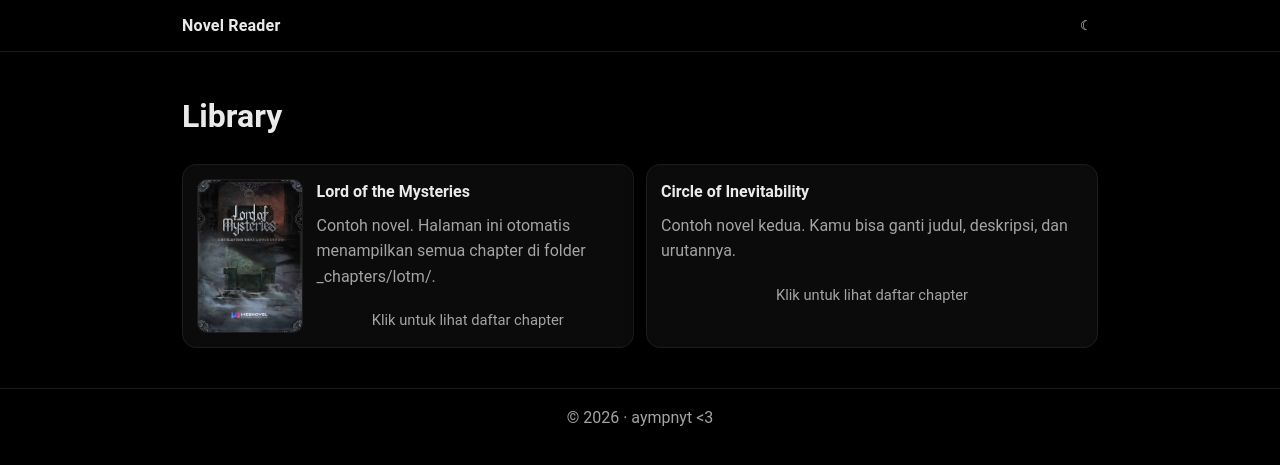
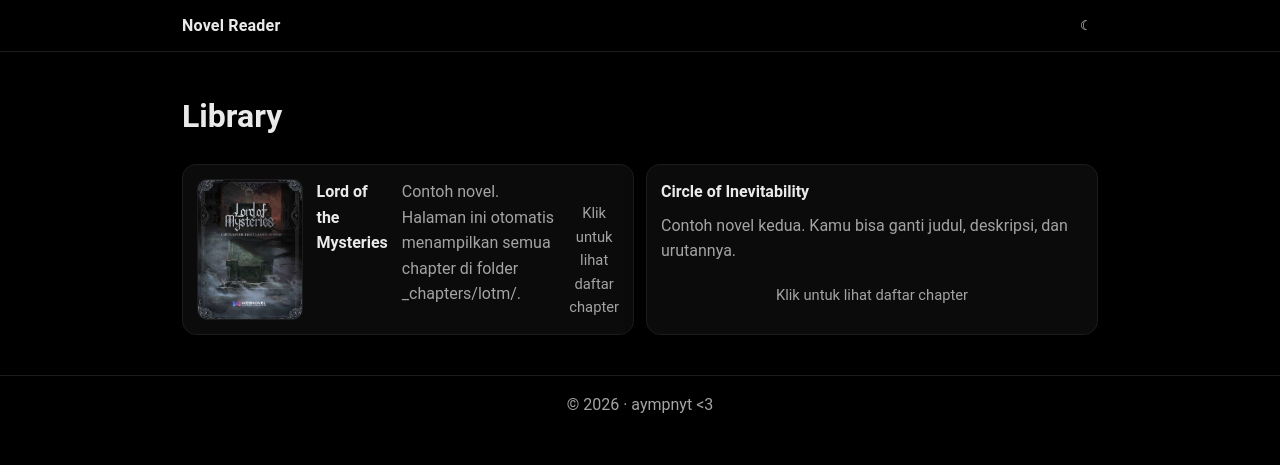
Before and after one commit to mumimoi/mumimoi.github.io, a Jekyll site: the page built from index.md, in a window 1280 px wide. Shown: the top 465 px of the page. Built offline with Jekyll 4.4.1, drawn with Linux system fonts in a browser that asks for light colours.

Commit message:
Update index.md

```diff
--- a/index.md
+++ b/index.md
@@ -16,11 +16,9 @@ title: Home
              loading="lazy">
       {% endif %}
 
-      <div class="novel-card-body">
-        <div class="novel-card-title">{{ n.title }}</div>
-        {% if n.description %}<div class="novel-card-desc">{{ n.description }}</div>{% endif %}
-        <div class="novel-card-meta muted small">Klik untuk lihat daftar chapter</div>
-      </div>
+      <div class="novel-card-title">{{ n.title }}</div>
+      {% if n.description %}<div class="novel-card-desc">{{ n.description }}</div>{% endif %}
+      <div class="novel-card-meta muted small">Klik untuk lihat daftar chapter</div>
     </a>
   {% endfor %}
 
```
